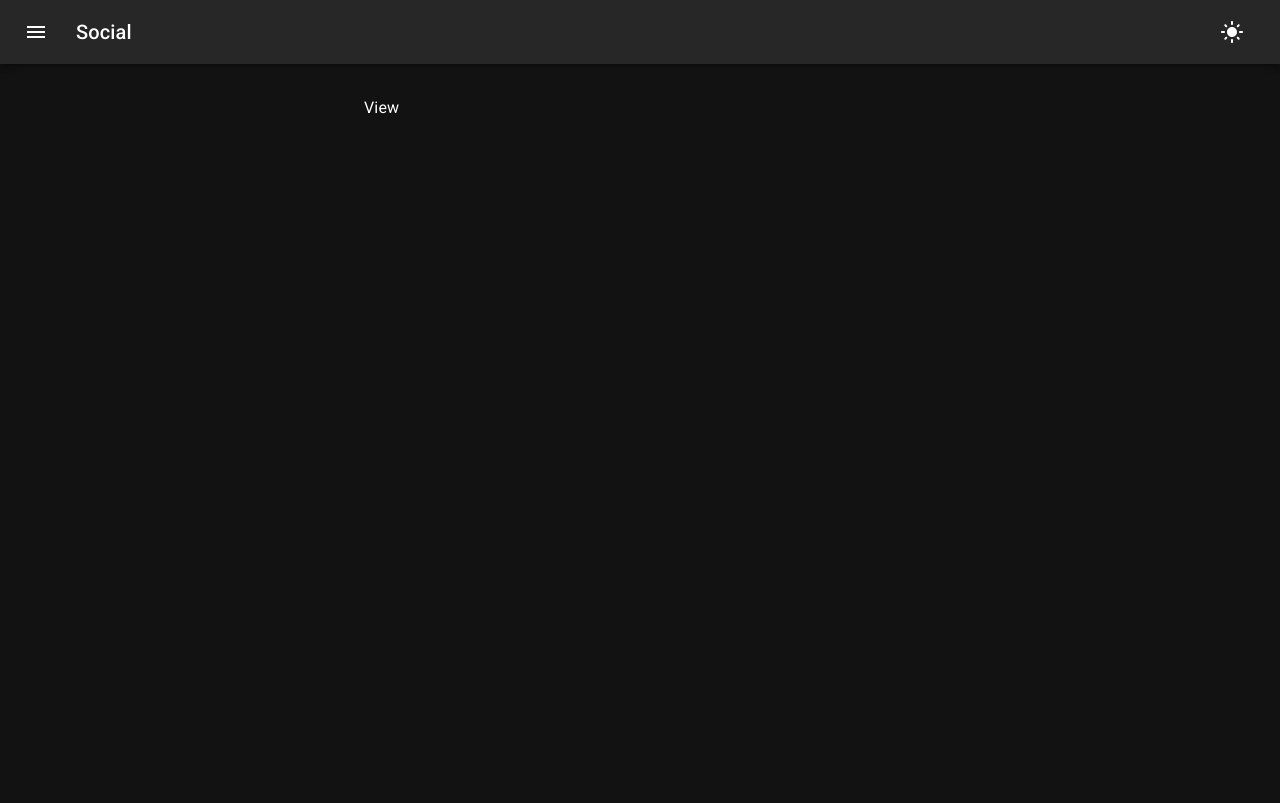
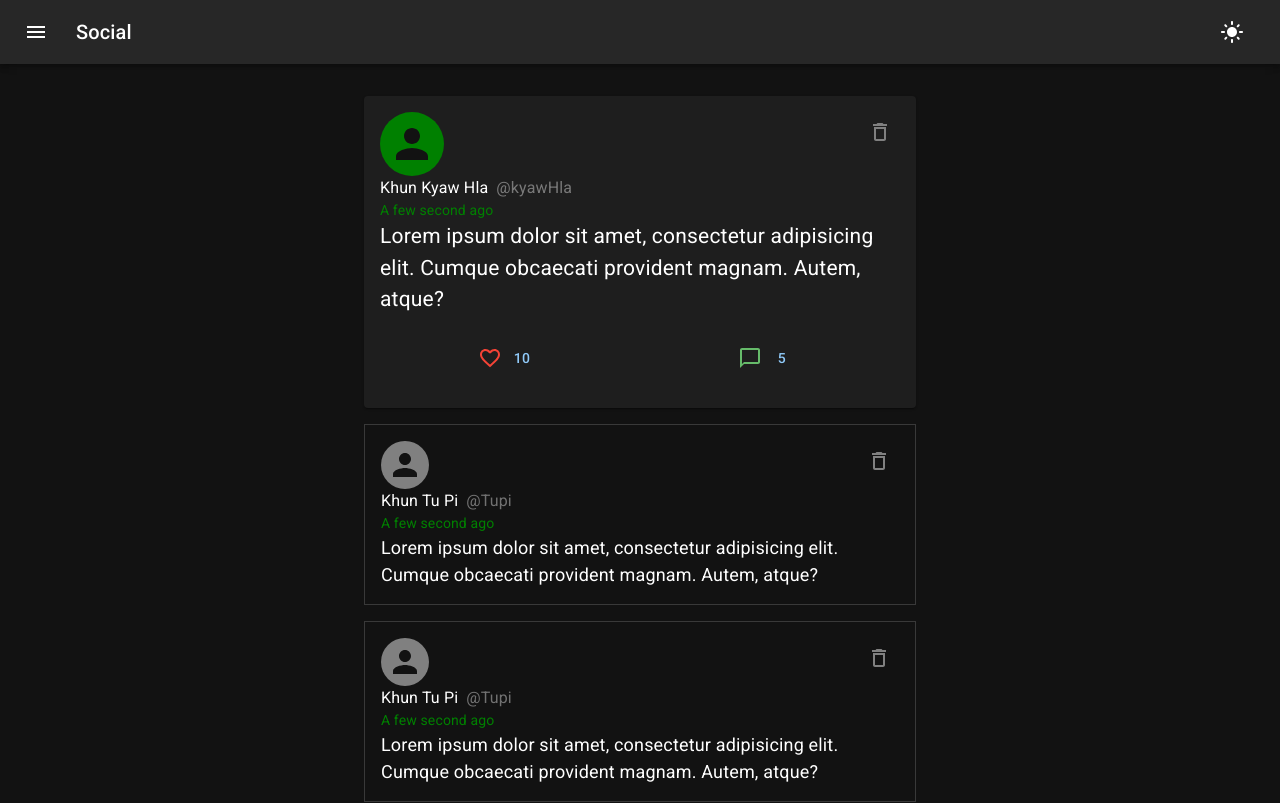
Before and after one commit to kyawhla-commit/pwd2-, a React (Vite) app in the folder social/: page /view in a window 1280 px wide. Shown: the top 803 px of the page. Built offline with nearby package versions, Linux system fonts and the light colour scheme.

Commit message:
add comment and view page

```diff
--- /dev/null
+++ b/social/src/components/Comment.jsx
@@ -0,0 +1,36 @@
+import {
+    Avatar,
+    Box, IconButton,
+    Typography
+} from "@mui/material";
+
+import {
+    DeleteOutline as DeleteIcon
+} from "@mui/icons-material";
+export default function Comment() {
+
+
+    return (
+        <Box sx={{ p: 2, border: "1px solid #aaaaaa40", mb: 2}}>
+            <IconButton sx={{ float: "right" }}>
+                <DeleteIcon sx={{ color: "gray" }} />
+            </IconButton>
+            <Box sx={{ display: "flex", gap: 4 }}>
+                <Avatar sx={{ width: 48, height: 48, background: 'grey' }} />
+            </Box>
+            <Box>
+                <Box sx={{ display: "flex", gap: 1 }}>
+                <Typography>Khun Tu Pi</Typography>
+                <Typography sx={{ opacity: 0.4 }}>@Tupi</Typography>
+            </Box>
+            <Typography sx={{ color: "green", fontSize: 14 }}> A few second ago </Typography>
+            <Typography
+                sx={{ fontSize: 18 }}
+            >
+                Lorem ipsum dolor sit amet, consectetur adipisicing elit. Cumque obcaecati provident magnam. Autem, atque?
+            </Typography>
+            </Box>
+
+        </Box>
+    )
+}
--- a/social/src/components/Post.jsx
+++ b/social/src/components/Post.jsx
@@ -11,12 +11,20 @@ import {
 
 import {
     ChatBubbleOutlineOutlined as CommentIcon,
-    FavoriteBorderOutlined as LikeIcon
+    FavoriteBorderOutlined as LikeIcon,
+    DeleteOutline as DeleteIcon,
+
 } from "@mui/icons-material";
+import { useNavigate } from "react-router";
 export default function Post() {
+    const Navigate = useNavigate();
+
     return (
         <Card sx={{ mb: 2 }}>
             <CardContent>
+                <IconButton sx={{ float: "right" }}>
+                    <DeleteIcon sx={{ color:"gray" }} />
+                </IconButton>
                 <Box sx={{ display: "flex", gap: 4 }}>
                     <Avatar sx={{ width: 64, height: 64, background: 'green' }} />
                 </Box>
@@ -25,19 +33,22 @@ export default function Post() {
                     <Typography sx={{ opacity: 0.4 }}>@kyawHla</Typography>
                 </Box>
                 <Typography sx={{ color: "green", fontSize: 14 }}> A few second ago </Typography>
-                <Typography sx={{ fontSize: 21, cursor: "pointer"}}>
+                <Typography
+                sx={{ fontSize: 21, cursor: "pointer" }}
+                onClick={() => Navigate("/view")}
+                >
                     Lorem ipsum dolor sit amet, consectetur adipisicing elit. Cumque obcaecati provident magnam. Autem, atque?
                 </Typography>
-                <Box sx={{ display: "flex", justifyContent: "space-around", mt: 2}}>
+                <Box sx={{ display: "flex", justifyContent: "space-around", mt: 2 }}>
                     <ButtonGroup>
                         <IconButton>
-                            <LikeIcon color="error"/>
+                            <LikeIcon color="error" />
                             <Button variant="text" size="sm">10</Button>
                         </IconButton>
                     </ButtonGroup>
                     <ButtonGroup>
                         <IconButton>
-                            <CommentIcon color="success"/>
+                            <CommentIcon color="success" />
                             <Button variant="text" size="sm">5</Button>
                         </IconButton>
                     </ButtonGroup>
--- a/social/src/pages/View.jsx
+++ b/social/src/pages/View.jsx
@@ -1,3 +1,12 @@
-export default function View () {
-    return <div>View</div>
+import { Box } from "@mui/material";
+import Post from "../components/Post";
+import Comment from "../components/Comment";
+
+export default function View() {
+    return <Box>
+        <Post/>
+        <Comment/>
+        <Comment/>
+        <Comment/>
+    </Box>
 }
```
